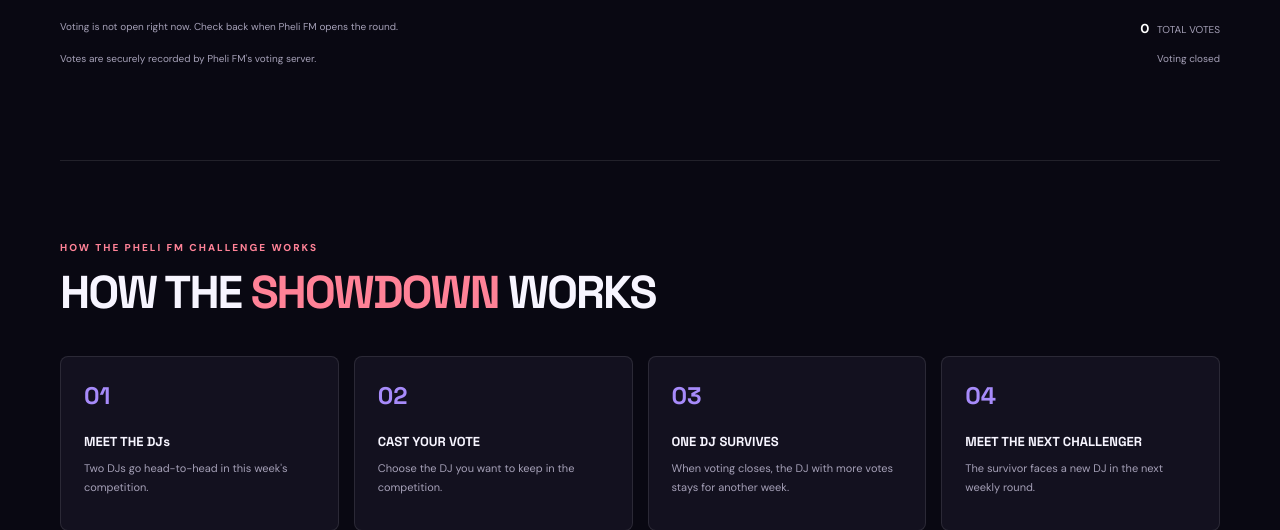
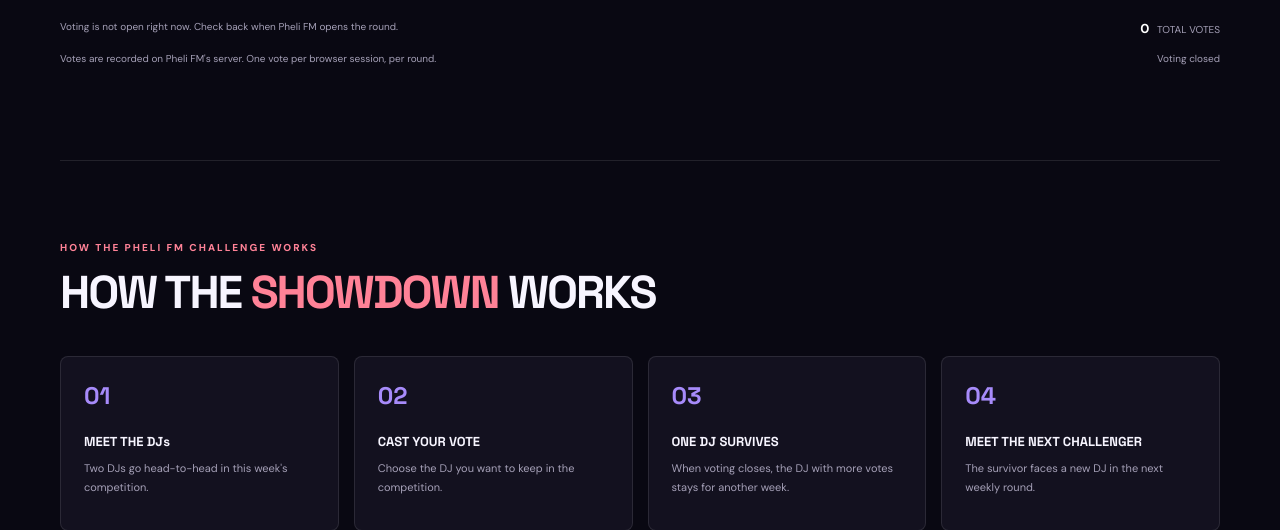
Before and after one commit to ThembelaniProject/voting, a Django app: page / in a window 1280 px wide; the page is wider, and only the part inside the window is pictured. Shown: the part 1439-1969 px from the top of that part. Run offline with Django 5.2, Linux system fonts and the light colour scheme; data that the repository does not hold is empty.

Commit message:
Show prior vote state immediately and clarify session voting limit

```diff
--- a/templates/index.html
+++ b/templates/index.html
@@ -27,15 +27,15 @@
       </div>
       <div class="hero-art"><div class="hero-orbit orbit-a"></div><div class="hero-orbit orbit-b"></div><div class="hero-disc">♫</div><div class="hero-sticker">TURN<br>IT UP</div><div class="hero-art-caption"><span>01 / WEEKLY SHOWDOWN</span><strong>LET THE MUSIC<br>MAKE THE CALL.</strong></div></div>
     </section>
-    <section class="battle-section wrap" id="battle" data-voting-open="{{ voting_open|yesno:'true,false' }}" data-deadline="{{ deadline_iso }}" data-week="{{ week_number|default:'0' }}" data-competition-id="{{ competition.id|default:'' }}">
+    <section class="battle-section wrap" id="battle" data-voting-open="{{ voting_open|yesno:'true,false' }}" data-deadline="{{ deadline_iso }}" data-week="{{ week_number|default:'0' }}" data-competition-id="{{ competition.id|default:'' }}" data-already-voted="{{ already_voted|yesno:'true,false' }}">
       <div class="section-heading"><div><div class="eyebrow">PHELI FM 95.0 · THIS WEEK</div><h2>WHO SHOULD <em>STAY ANOTHER WEEK?</em></h2></div><div class="week-pill"><span class="live-dot"></span>{% if competition %}WEEK {{ competition.week_number }} · {{ competition_status|upper }}{% else %}NO ACTIVE ROUND · ADMIN SETUP REQUIRED{% endif %}</div></div>
       <div class="battle-meta"><span>VOTING CLOSES IN</span><div class="countdown" id="countdown"><b id="days">06</b><small>DAYS</small><b id="hours">12</b><small>HRS</small><b id="minutes">34</b><small>MIN</small><b id="seconds">56</b><small>SEC</small></div><span class="demo-label">{% if competition %}{{ competition_status|upper }}{% else %}AWAITING DJs{% endif %}</span></div>
       <div class="contestants" id="contestants">
-        <article class="dj-card dj-purple" data-dj="dj1"><div class="dj-photo photo-one" {% if competition and competition.dj_one.photo_url %}style="background-image:linear-gradient(0deg,#120d24 0%,transparent 65%),url('{{ competition.dj_one.photo_url }}')"{% endif %}><span class="photo-number">01</span><span class="dj-tag">THE DEFENDING DJ</span></div><div class="dj-info"><div class="dj-role">CURRENT CHAMPION</div><h3 id="dj1-name">{% if competition %}{{ competition.dj_one.name }}{% else %}DJ ONE{% endif %}</h3><p>{% if competition and competition.dj_one.bio %}{{ competition.dj_one.bio }}{% else %}Meet the first DJ in this week's Pheli FM showdown.{% endif %}</p><div class="vote-stats"><strong id="dj1-votes">{{ vote_totals.dj1|default:0 }}</strong><span>FAN VOTES</span><b id="dj1-percent">{{ vote_totals.dj1_percent|default:0 }}%</b></div><div class="progress"><span id="dj1-bar" style="width:{{ vote_totals.dj1_percent|default:0 }}%"></span></div><button class="vote-btn" data-vote="dj1" {% if not voting_open %}disabled{% endif %}>I WANT THIS DJ TO STAY <span>↗</span></button></div></article>
+        <article class="dj-card dj-purple" data-dj="dj1"><div class="dj-photo photo-one" {% if competition and competition.dj_one.photo_url %}style="background-image:linear-gradient(0deg,#120d24 0%,transparent 65%),url('{{ competition.dj_one.photo_url }}')"{% endif %}><span class="photo-number">01</span><span class="dj-tag">THE DEFENDING DJ</span></div><div class="dj-info"><div class="dj-role">CURRENT CHAMPION</div><h3 id="dj1-name">{% if competition %}{{ competition.dj_one.name }}{% else %}DJ ONE{% endif %}</h3><p>{% if competition and competition.dj_one.bio %}{{ competition.dj_one.bio }}{% else %}Meet the first DJ in this week's Pheli FM showdown.{% endif %}</p><div class="vote-stats"><strong id="dj1-votes">{{ vote_totals.dj1|default:0 }}</strong><span>FAN VOTES</span><b id="dj1-percent">{{ vote_totals.dj1_percent|default:0 }}%</b></div><div class="progress"><span id="dj1-bar" style="width:{{ vote_totals.dj1_percent|default:0 }}%"></span></div><button class="vote-btn" data-vote="dj1" {% if not voting_open or already_voted %}disabled{% endif %}>I WANT THIS DJ TO STAY <span>↗</span></button></div></article>
         <div class="versus"><span>VS</span><i>✳</i></div>
         <article class="dj-card dj-blue" data-dj="dj2"><div class="dj-photo photo-two" {% if competition and competition.dj_two.photo_url %}style="background-image:linear-gradient(0deg,#091b2a 0%,transparent 65%),url('{{ competition.dj_two.photo_url }}')"{% endif %}><span class="photo-number">02</span><span class="dj-tag">THE CHALLENGER</span></div><div class="dj-info"><div class="dj-role">CHALLENGER</div><h3 id="dj2-name">{% if competition %}{{ competition.dj_two.name }}{% else %}DJ TWO{% endif %}</h3><p>{% if competition and competition.dj_two.bio %}{{ competition.dj_two.bio }}{% else %}Meet the challenger competing for another week on the decks.{% endif %}</p><div class="vote-stats"><strong id="dj2-votes">{{ vote_totals.dj2|default:0 }}</strong><span>FAN VOTES</span><b id="dj2-percent">{{ vote_totals.dj2_percent|default:0 }}%</b></div><div class="progress"><span id="dj2-bar" style="width:{{ vote_totals.dj2_percent|default:0 }}%"></span></div><button class="vote-btn" data-vote="dj2" {% if not voting_open %}disabled{% endif %}>I WANT THIS DJ TO STAY <span>↗</span></button></div></article>
       </div>
-      <div class="vote-footer"><span id="vote-message">{% if voting_open %}Pick ONE DJ. Your vote decides who gets another week.{% else %}Voting is not open right now. Check back when Pheli FM opens the next round.{% endif %}</span><span><strong id="total-votes">{{ vote_totals.total|default:0 }}</strong> TOTAL VOTES</span></div><div class="demo-tools"><span>Votes are securely recorded by Pheli FM's voting server.</span><span id="vote-status">Live results · updates automatically</span></div>
+      <div class="vote-footer"><span id="vote-message">{% if voting_open %}Pick ONE DJ. Your vote decides who gets another week.{% else %}Voting is not open right now. Check back when Pheli FM opens the next round.{% endif %}</span><span><strong id="total-votes">{{ vote_totals.total|default:0 }}</strong> TOTAL VOTES</span></div><div class="demo-tools"><span>Votes are recorded on Pheli FM's server. One vote per browser session, per round.</span><span id="vote-status">Live results · updates automatically</span></div>
       <div class="vote-confirm" id="vote-confirm" role="status" aria-live="polite" hidden></div>
     </section>
     <section class="how-section wrap" id="how-it-works"><div class="eyebrow">HOW THE PHELI FM CHALLENGE WORKS</div><h2>HOW THE <em>SHOWDOWN</em> WORKS</h2><div class="steps"><article><span>01</span><h3>MEET THE DJs</h3><p>Two DJs go head-to-head in this week's competition.</p></article><article><span>02</span><h3>CAST YOUR VOTE</h3><p>Choose the DJ you want to keep in the competition.</p></article><article><span>03</span><h3>ONE DJ SURVIVES</h3><p>When voting closes, the DJ with more votes stays for another week.</p></article><article><span>04</span><h3>MEET THE NEXT CHALLENGER</h3><p>The survivor faces a new DJ in the next weekly round.</p></article></div></section>
```
